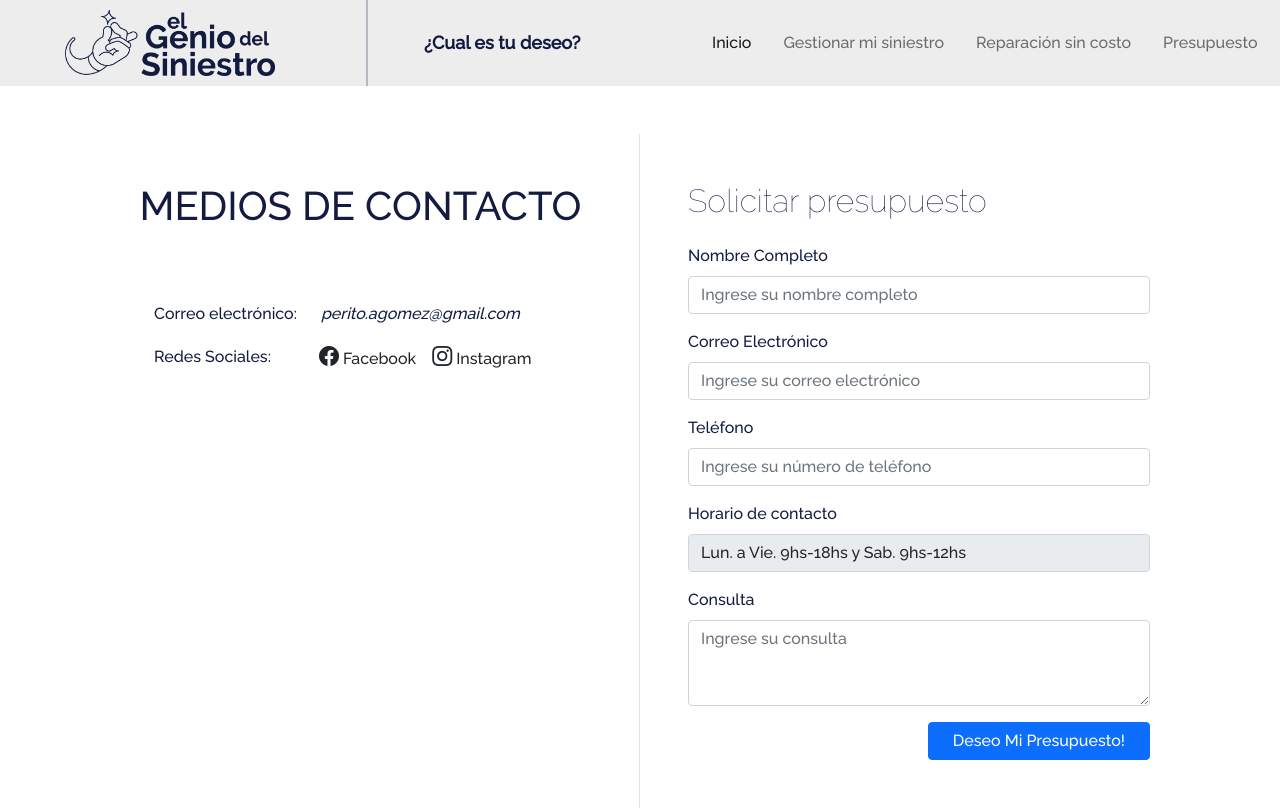
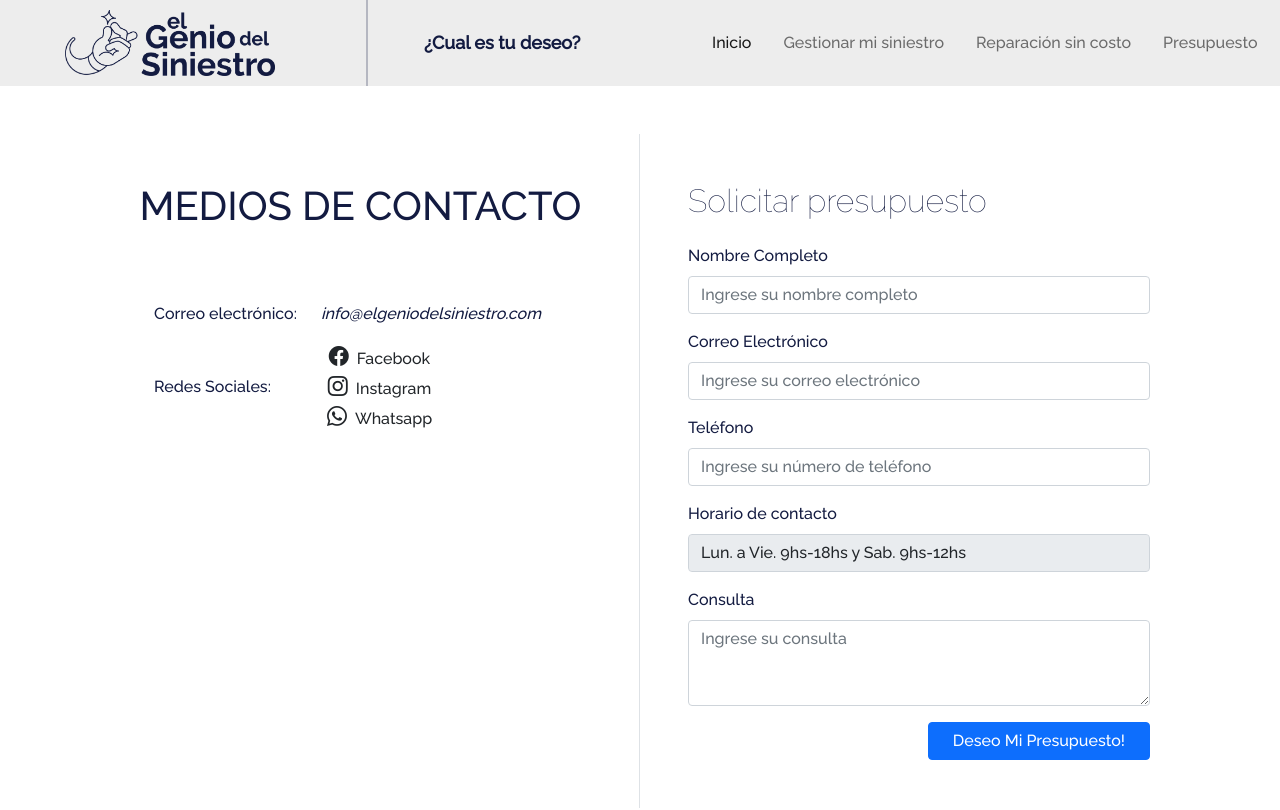
Before and after one commit to Nidev-lab/perito-siniestros, a React (Create React App) app: page /presupuesto in a window 1280 px wide. Shown: the top 810 px of the page. Built offline with nearby package versions, Linux system fonts and the light colour scheme.

Commit message:
update social profile

```diff
--- a/src/components/Budget/Budget.js
+++ b/src/components/Budget/Budget.js
@@ -6,21 +6,25 @@ const Budget = () => {
     <div className="container d-md-flex" data-aos="zoom-in" data-aos-duration="500">
       <div className="col-md-6 mt-5 d-lg-flex text-center flex-column border-end">
         <h2 className="m-md-5 card-title fs-1 text-center">MEDIOS DE CONTACTO</h2>
-        <div className="d-flex flex-column ms-4">
+        <div className="d-flex justify-content-center flex-column ms-4">
           <div className="d-lg-flex mt-md-4">
             <p className="ms-lg-5">Correo electrónico:</p>
-            <p className="ms-lg-4 fst-italic">perito.agomez@gmail.com</p>
+            <p className="ms-lg-4 fst-italic">info@elgeniodelsiniestro.com</p>
           </div>
           <div className="ps-lg-5 d-sm-flex align-items-center">
             <span className="me-md-5">Redes Sociales:</span>
-            <div className="d-flex justify-content-evenly text-center">
-              <a href="/#" className="card-link text-decoration-none text-dark">
-                <i className="bi bi-facebook me-1 fs-5"></i>
-                Facebook
+            <div className="d-flex justify-content-center align-items-center flex-column text-center">
+              <a className="text-decoration-none text-dark" target="_blank" rel="noreferrer" href="https://www.facebook.com/El-Genio-del-siniestro-115072344542198/">
+                <i className="bi bi-facebook mx-2 fs-5"></i>
+                <span>Facebook</span>
               </a>
-              <a href="/#" className="card-link text-decoration-none text-dark">
-                <i className="bi bi-instagram me-1 fs-5"></i>
-                Instagram
+              <a className="text-decoration-none text-dark" target="_blank" rel="noreferrer" href="https://www.instagram.com/geniodelsiniestro" >
+                <i className="bi bi-instagram mx-2 fs-5"></i>
+                <span>Instagram</span>
+              </a>
+              <a className="text-decoration-none text-dark" href="/#">
+                <i className="bi bi-whatsapp mx-2 fs-5"></i>
+                <span>Whatsapp</span>
               </a>
             </div>
           </div>
--- a/src/components/Footer/Footer.js
+++ b/src/components/Footer/Footer.js
@@ -16,12 +16,16 @@ const Footer = () => {
         <div className="d-sm-flex justify-content-center flex-column mt-3">
           <span className="text-center fw-bold">Redes Sociales</span>
           <div className="d-sm-flex justify-content-center m-sm-3 text-center box-social-icons">
-            <a href="/#">
+            <a target="_blank" rel="noreferrer" href="https://www.facebook.com/El-Genio-del-siniestro-115072344542198/">
               <i className="bi bi-facebook"></i>
             </a>
-            <a href="/#">
+            <a target="_blank" rel="noreferrer" href="https://www.instagram.com/geniodelsiniestro">
               <i className="bi bi-instagram"></i>
             </a>
+            <a target="_blank" rel="noreferrer" href="https://www.whatsapp.com">
+              <i className="bi bi-whatsapp"></i>
+            </a>
+            {/* <span>+54 9 381 537 9519</span> */}
           </div>
         </div>
       </div>
```
